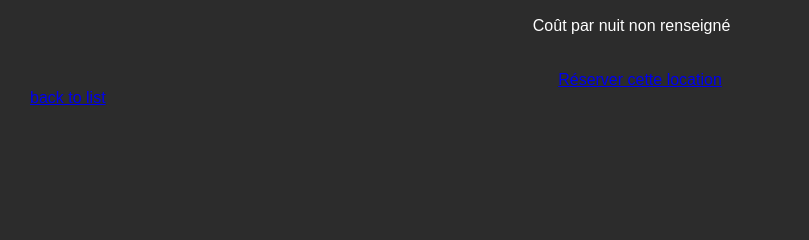
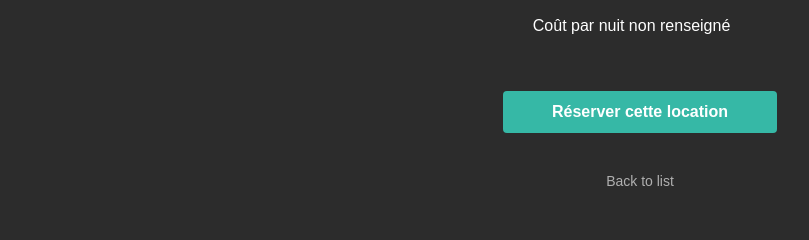
Before and after one commit to John-Rep/AstroLogement, a Symfony app: template AstroLogement/templates/location/show.html.twig in a window 1280 px wide. Shown: the part 427-667 px from the top of the page, without its empty margins (0-809 px from the left). Run offline with Twig, Linux system fonts and the light colour scheme; the template is opened without the code that fills it, so the values that code supplies are empty; some libraries are stand-ins or nearby versions; some web fonts are replaced.

Commit message:
Bouton de réservation

```diff
--- a/AstroLogement/public/css/locations.css
+++ b/AstroLogement/public/css/locations.css
@@ -123,3 +123,43 @@
     border-radius: 8px;
     box-shadow: 0 4px 6px rgba(0, 0, 0, 0.1);
 }
+
+
+/* Bouton de réservation */
+.location-btn {
+    display: block; /* Pour occuper toute la largeur si nécessaire */
+    width: 100%;
+    max-width: 250px; /* Taille ajustée */
+    padding: 12px;
+    background-color: rgba(59, 244, 218, 0.7); /* Même couleur que les autres boutons */
+    color: #fff;
+    text-align: center;
+    border: none;
+    border-radius: 4px;
+    font-size: 16px;
+    font-weight: bold;
+    cursor: pointer;
+    text-decoration: none; /* Supprimer le soulignement des liens */
+    margin: 20px auto; /* Centrer le bouton */
+    display: flex;
+    justify-content: center;
+    align-items: center;
+}
+
+.location-btn:hover {
+    background-color: rgba(59, 244, 218, 0.9);
+}
+
+/* Lien retour */
+.back-link {
+    text-align: center;
+    display: inline-block;
+    margin-top: 20px;
+    font-size: 14px;
+    color: #b0b0b0;
+    text-decoration: none;
+}
+
+.back-link:hover {
+    text-decoration: underline;
+}
--- a/AstroLogement/templates/location/show.html.twig
+++ b/AstroLogement/templates/location/show.html.twig
@@ -13,10 +13,11 @@
 
     {{ include('location/_location.html.twig') }}
 
-    <a class="location-title" href="{{ path('app_reservation_new', {'id': location.id}) }}">Réserver cette location</a>
+    <!-- Bouton de réservation -->
+    <a class="location-btn" href="{{ path('app_reservation_new', {'id': location.id}) }}">Réserver cette location</a>
 
-    <a href="{{ path('app_location_index') }}">back to list</a>
-
+    <!-- Lien retour -->
+    <a class="back-link" href="{{ path('app_location_index') }}">Back to list</a>
 </div>
 
 {% endblock %}
```
